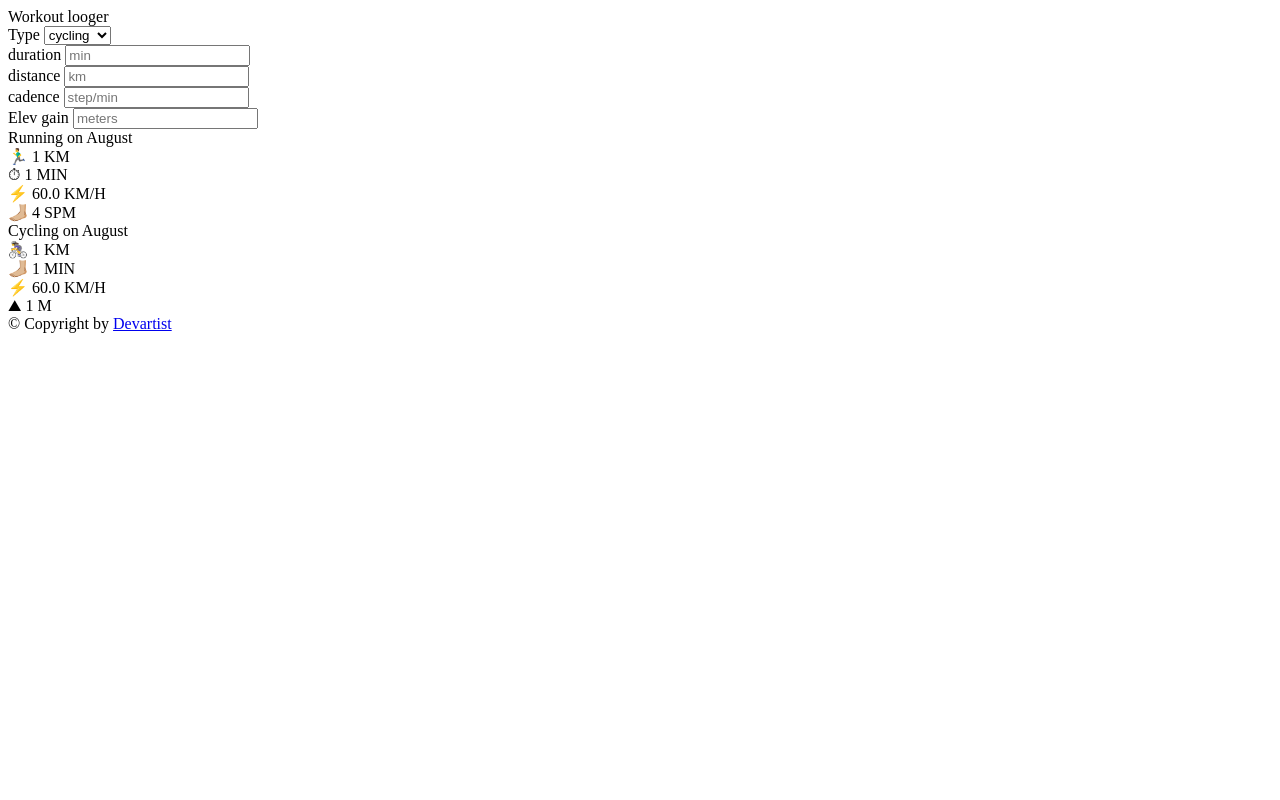
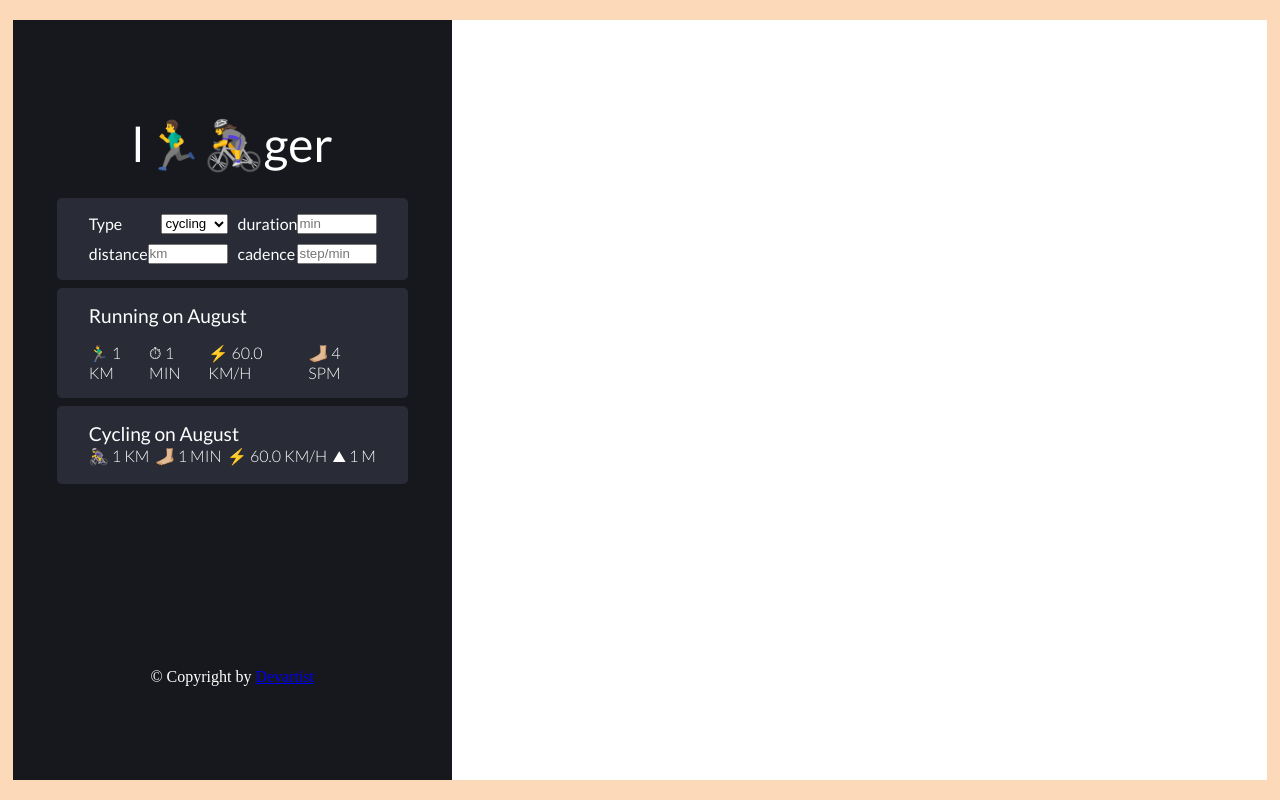
Before and after one commit to DevArtist254/Workout-looger, a plain HTML site: page index.html in a window 1280 px wide. Drawn offline with Linux system fonts and the light colour scheme.

Commit message:
style init

```diff
--- a/index.html
+++ b/index.html
@@ -5,37 +5,43 @@
     <meta name="viewport" content="width=device-width, initial-scale=1.0" />
     <title>Workout logger</title>
   </head>
+  <link rel="preconnect" href="https://fonts.googleapis.com" />
+  <link rel="preconnect" href="https://fonts.gstatic.com" crossorigin />
+  <link
+    href="https://fonts.googleapis.com/css2?family=Lato:wght@100;300;400&display=swap"
+    rel="stylesheet"
+  />
   <link rel="stylesheet" href="style.css" />
 
   <script defer src="./script.js"></script>
   <body>
     <div class="content-area">
       <div class="sidebar">
-        <div class="logo">Workout looger</div>
+        <div class="logo">l🏃‍♂️🚴‍♀️ger</div>
         <form class="content-creator">
-          <div class="">
+          <div class="content-creator__input">
             <label for="type-selecting">Type</label>
             <select name="type" id="type-selecting">
               <option value="cycling">cycling</option>
               <option value="running">running</option>
             </select>
           </div>
-          <div class="">
+          <div class="content-creator__input">
             <label for="duration">duration</label>
             <input type="number" placeholder="min" />
           </div>
-          <div class="">
+          <div class="content-creator__input">
             <label for="distance">distance</label>
             <input type="number" placeholder="km" />
           </div>
-          <div class="">
+          <div class="content-creator__input">
             <label for="cadence">cadence</label>
             <input type="number" placeholder="step/min" />
           </div>
-          <div class="">
+          <!-- <div class="content-creator__input">
             <label for="Elev gain">Elev gain</label>
             <input type="number" placeholder="meters" />
-          </div>
+          </div> -->
         </form>
         <div class="workouts">
           <div class="workout">
--- a/style.css
+++ b/style.css
@@ -0,0 +1,114 @@
+*,
+*::after,
+*::before {
+    box-sizing: border-box;
+    margin: 0;
+    padding: 0;
+}
+
+html {
+    font-size: 100%;
+}
+
+:root{
+ --pri-color: #17181D;
+ --sec-color: #292C36;
+ --running: #E09145;
+ --cycling: #FCD9B8;
+ --pri-font-fam: 'Lato', sans-serif;
+}
+
+body{
+    background-color: var(--cycling);
+    display: flex;
+    flex-direction: row;
+    justify-content: center;
+    align-items: center;
+    height: 100vh;
+}
+
+.content-area {
+    width: 98vw;
+    height: 95%;
+    background-color: #fff;
+}
+
+.sidebar{
+    width: 35%;
+    height: 100%;
+    background-color: var(--pri-color);
+    color: #fff;
+    display: flex;
+    flex-direction: column;
+    align-items: center;
+    justify-content: center;
+}
+
+.logo{
+    font-family: var(--pri-font-fam);
+    font-size: 3rem;
+    text-align: center;
+    margin-bottom: 1.5rem;
+}
+
+.content-creator{
+    width: 80%;
+    display: grid;
+    grid-template-columns: repeat(2, 1fr);
+    gap: 10px;
+
+    background-color: var(--sec-color);
+    border-radius: 5px;
+
+    padding: 1rem 2rem;
+
+    margin-bottom: 0.5rem;
+}
+.workouts{
+    width: 80%;
+    height: 50%;
+    overflow-x: hidden;
+    overflow-y: scroll;
+}
+
+.workout {
+    display: grid;
+    grid-template-rows: repeat(2, 1fr);
+    background-color: var(--sec-color);
+    border-radius: 5px;
+
+    padding: 1rem 2rem;
+
+    margin-bottom: 0.5rem;
+}
+
+.workout__title {
+    font-family: var(--pri-font-fam);
+    font-weight: 400;
+    font-size: 1.2rem;
+}
+
+.workout__details {
+    display: flex;
+    flex-direction: row;
+    justify-content: space-between;
+    align-items: center;
+
+    font-family: var(--pri-font-fam);
+    font-weight: 300;
+    font-size: 1rem;
+}
+
+.content-creator__input {
+    display: flex;
+    flex-direction: row;
+    justify-content: space-between;
+    font-family: var(--pri-font-fam);
+    font-weight: 400;
+    font-size: 1rem;
+}
+
+input {
+    width: 80px;
+    height: 20px;
+}
```
